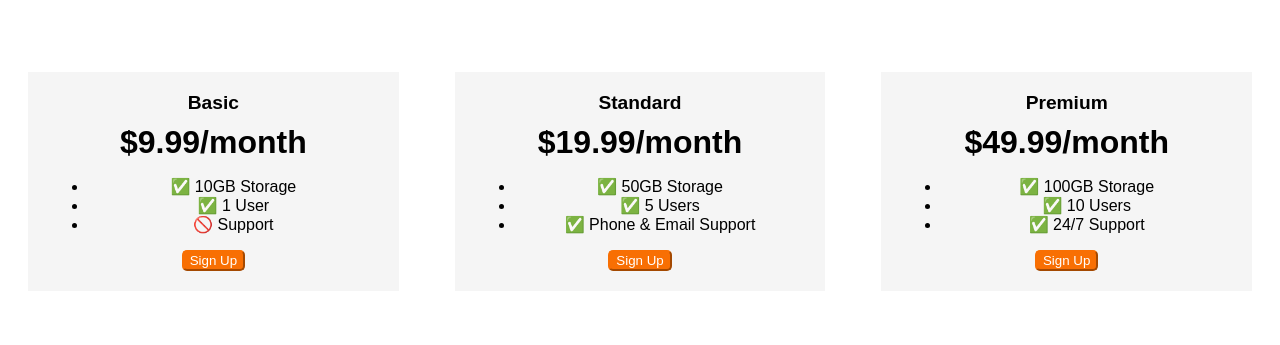
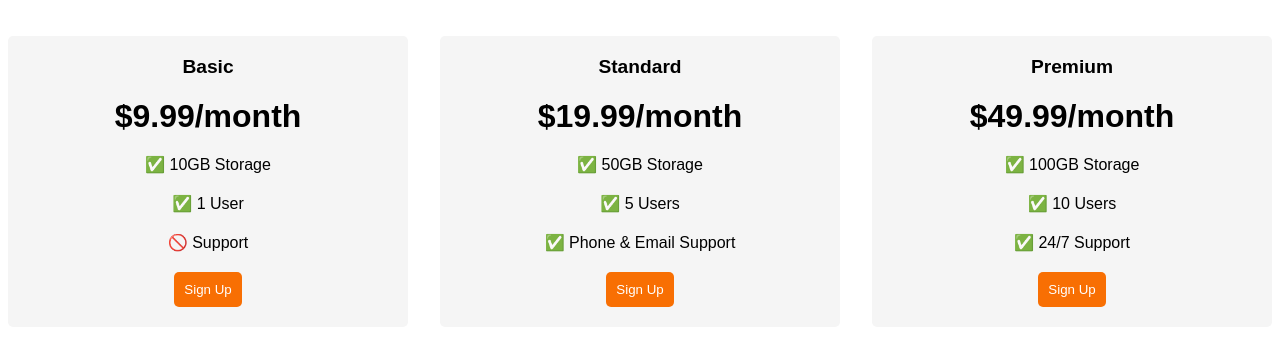
Before and after one commit to CHiRAG1783/PriceTable, a plain HTML site: page index.html in a window 1280 px wide. Shown: the part 227-572 px from the top of the page. Drawn offline with Linux system fonts and the light colour scheme; a web font is replaced by a local one.

Commit message:
index.html

```diff
--- a/index.html
+++ b/index.html
@@ -15,7 +15,7 @@
       justify-content: center;
       align-items: center;
       height: 100vh;
-      gap: 1rem;
+      gap: 2rem;
 
     }
 
@@ -23,19 +23,27 @@
 max-width: 400px;
 background-color: whitesmoke;
 text-align: center;
+border-radius: 5px;
 padding: 20px;
-margin: 20px;}
+}
 
 .plan-title{font-weight: bold;
   font-size: larger;
-margin-bottom: 10px;}
+margin-bottom: 20px;}
 .plan-price{font-weight: bold;
-font-size: xx-large;}
+font-size: xx-large;
+margin-bottom: 20px;}
 .plan-button{
   background-color: #F86F03;
   color: white;
 border-radius: 5px;
-border-color: #F86F03;}
+border-color: #F86F03;
+padding: 10px;
+border: none;}
+.plan-features{list-style: none;
+padding: 0;
+margin: 0;}
+.plan-features li{margin-bottom: 20px;}
 
 
 
```
